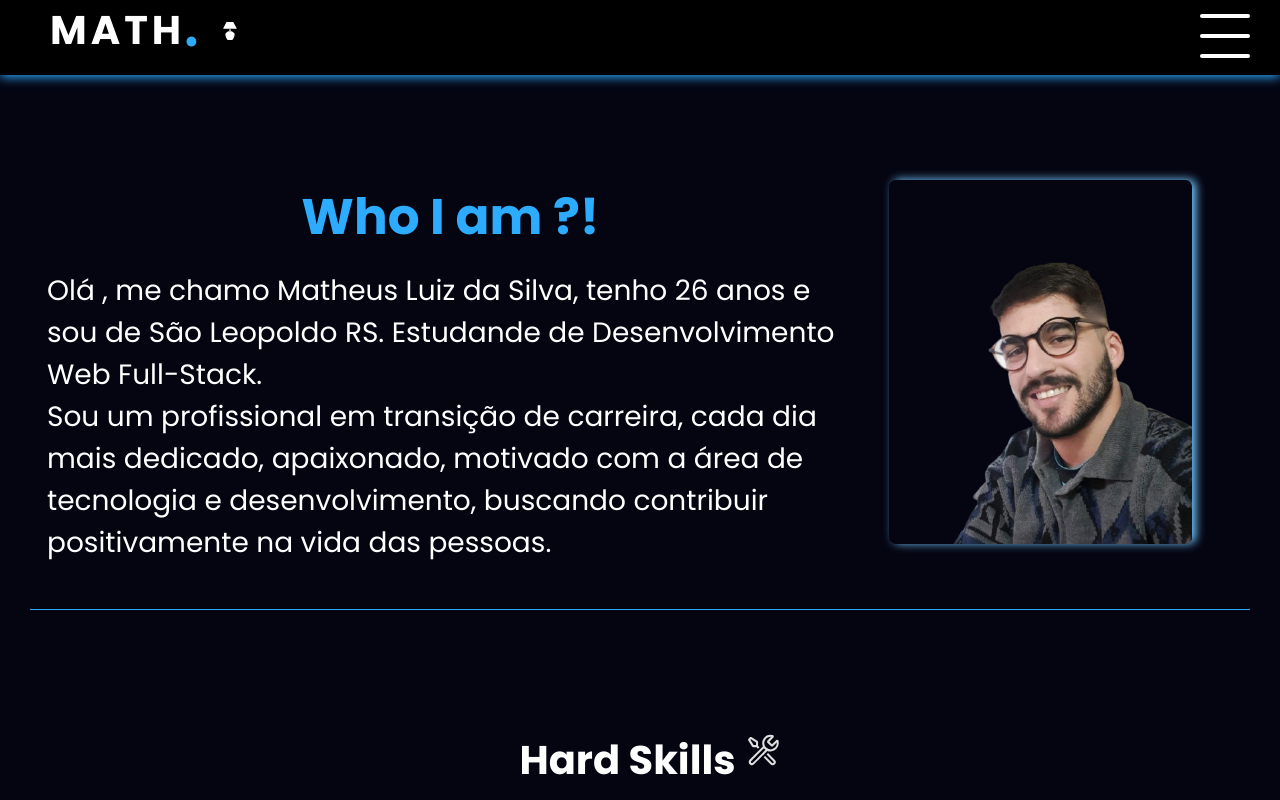
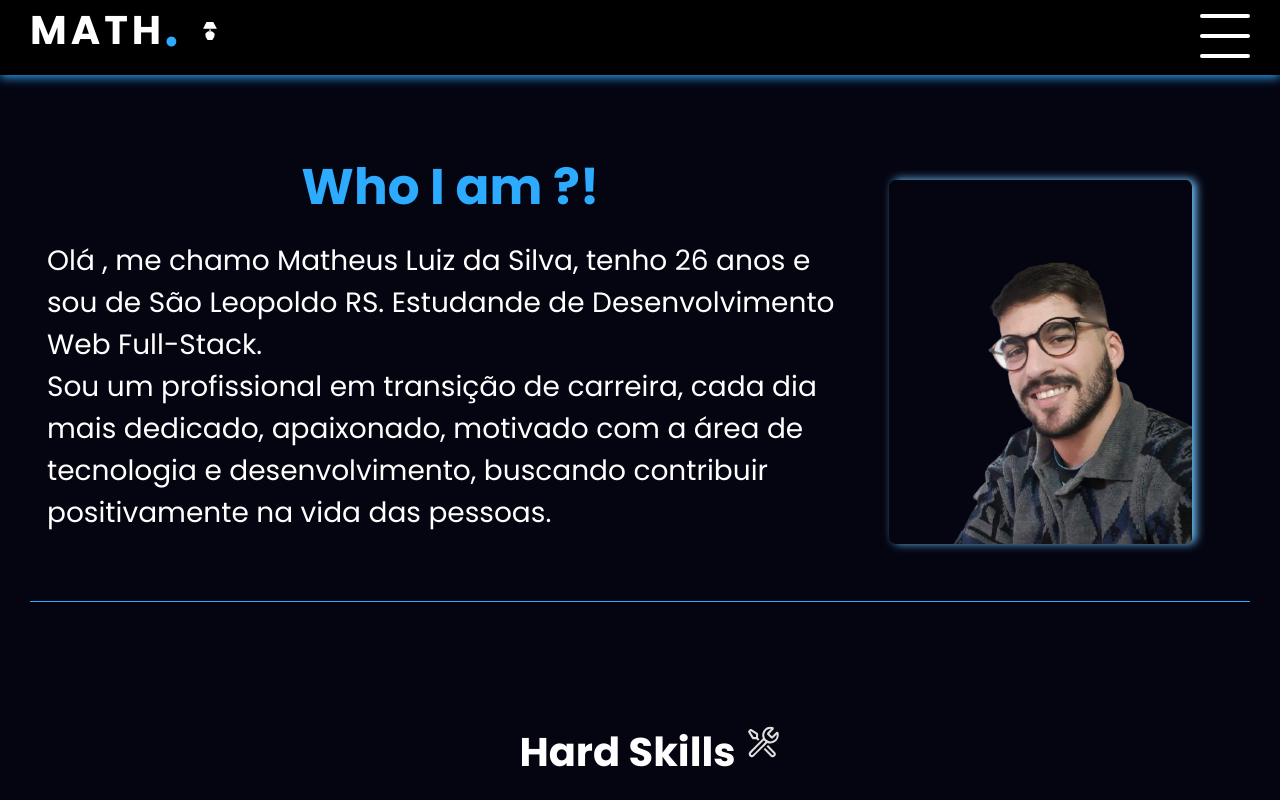
Before and after one commit to Mathluiz23/Portfolio-Math, a React (Create React App) app: page / in a window 1280 px wide. Shown: the top 800 px of the page. Built offline with nearby package versions, Linux system fonts and the light colour scheme.

Commit message:
ajustando home

```diff
--- a/src/css/App.css
+++ b/src/css/App.css
@@ -102,7 +102,7 @@ hr {
   flex-direction: column;
   width: 90%;
   height: max-content;
-  margin-top: 180px;
+  margin-top: 150px;
   /* padding: 8px; */
   /* border: solid orange; */
  }
--- a/src/css/header.css
+++ b/src/css/header.css
@@ -47,7 +47,7 @@ body, html{
     text-transform: uppercase;
     letter-spacing: 4px;
     /* margin: 8px 8px; */
-    margin-left: 50px;
+    margin-left: 30px;
 }
 
 .header-container-dark h1 {
@@ -55,7 +55,7 @@ body, html{
     text-transform: uppercase;
     letter-spacing: 4px;
     /* margin: 8px 8px; */
-    margin-left: 50px;
+    margin-left: 30px;
     color:white;
 }
 
@@ -242,7 +242,7 @@ body, html{
       color:white;
     }
 
-    .button-select-dark{
+    .button-select-dark {
       margin-left: 20px;
       margin-top: 24px;
       border-style: none;
```
